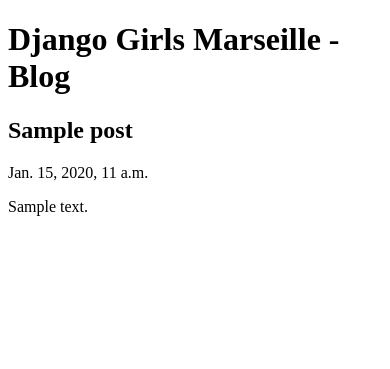
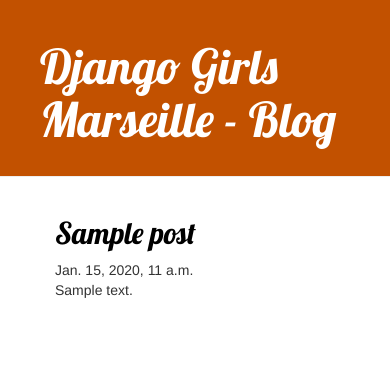
Before and after one commit to Nanouchkaya/djangogirls, a Django app: page / in a window 390 px wide. Shown: the top 369 px of the page. Run offline with Django 3.2, Linux system fonts and the light colour scheme; tables that the repository leaves empty hold one stand-in row (values such as "Sample post"); some libraries are stand-ins or nearby versions.

Commit message:
Added view and template for detailed blog post as well as CSS for the site.

```diff
--- /dev/null
+++ b/blog/static/css/blog.css
@@ -0,0 +1,46 @@
+.page-header {
+  background-color: #C25100;
+  margin-top: 0;
+  padding: 20px 20px 20px 40px;
+}
+
+.page-header h1, .page-header h1 a, .page-header h1 a:visited, .page-header h1 a:active {
+  color: #ffffff;
+  font-size: 36pt;
+  text-decoration: none;
+}
+
+.content {
+  margin-left: 40px;
+}
+
+h1, h2, h3, h4 {
+  font-family: 'Lobster', cursive;
+}
+
+.date {
+  color: #828282;
+}
+
+.save {
+  float: right;
+}
+
+.post-form textarea, .post-form input {
+  width: 100%;
+}
+
+.top-menu, .top-menu:hover, .top-menu:visited {
+  color: #ffffff;
+  float: right;
+  font-size: 26pt;
+  margin-right: 20px;
+}
+
+.post {
+  margin-bottom: 70px;
+}
+
+.post h2 a, .post h2 a:visited {
+  color: #000000;
+}
--- /dev/null
+++ b/blog/templates/blog/base.html
@@ -0,0 +1,29 @@
+{% load static %}
+<!DOCTYPE html>
+<html lang="en">
+<head>
+  <meta charset="UTF-8">
+  <meta name="viewport" content="width=device-width, initial-scale=1.0">
+  <title>Django Girls Blog</title>
+  <link rel="stylesheet" href="//maxcdn.bootstrapcdn.com/bootstrap/3.2.0/css/bootstrap.min.css">
+  <link rel="stylesheet" href="//maxcdn.bootstrapcdn.com/bootstrap/3.2.0/css/bootstrap-theme.min.css">
+  <link href="//fonts.googleapis.com/css?family=Lobster&subset=latin,latin-ext" rel="stylesheet" type="text/css">
+  <link rel="stylesheet" href="{% static 'css/blog.css' %}">
+</head>
+<body>
+  <header class="page-header">
+    <h1>Django Girls Marseille - Blog</h1>
+  </header>
+
+  <main>
+    <div class="content container">
+      <div class="row">
+          <div class="col-md-8">
+            {% block content %}
+            {% endblock %}
+          </div>
+        </div>
+      </div>
+  </main>
+</body>
+</html>
--- a/blog/templates/blog/post_list.html
+++ b/blog/templates/blog/post_list.html
@@ -1,20 +1,12 @@
-<!DOCTYPE html>
-<html lang="en">
-<head>
-  <meta charset="UTF-8">
-  <meta name="viewport" content="width=device-width, initial-scale=1.0">
-  <title>Django Girls Blog</title>
-</head>
-<body>
-  <h1>Django Girls Marseille - Blog</h1>
-  <main>
-    {% for post in posts %}
-    <article>
-      <h2>{{ post.title }}</h2>
+
+{% extends 'blog/base.html' %}
+
+{% block content %}
+  {% for post in posts %}
+    <article class="post">
+      <h2><a href="{% url 'post_detail' pk=post.pk %}">{{ post.title }}</a></h2>
       <time>{{ post.published_date }}</time>
       <p>{{ post.text|linebreaksbr }}</p>
     </article>
-    {% endfor %}
-  </main>
-</body>
-</html>
+  {% endfor %}
+{% endblock %}
--- a/blog/urls.py
+++ b/blog/urls.py
@@ -3,4 +3,5 @@ from . import views
 
 urlpatterns = [
     path('', views.post_list, name='post_list'),
+    path('post/<int:pk>/', views.post_detail, name='post_detail'),
 ]
--- a/blog/views.py
+++ b/blog/views.py
@@ -1,7 +1,11 @@
-from django.shortcuts import render
+from django.shortcuts import render, get_object_or_404
 from django.utils import timezone
 from .models import Post
 
 def post_list(request):
   posts = Post.objects.filter(published_date__lte=timezone.now()).order_by('published_date')
   return render(request, 'blog/post_list.html', {'posts': posts})
+
+def post_detail(request, pk):
+  post = get_object_or_404(Post, pk=pk)
+  return render(request, 'blog/post_detail.html', {'post': post})
```
Also changed, not shown: blog/templates/blog/post_detail.html (added, +14 -0 lines).
